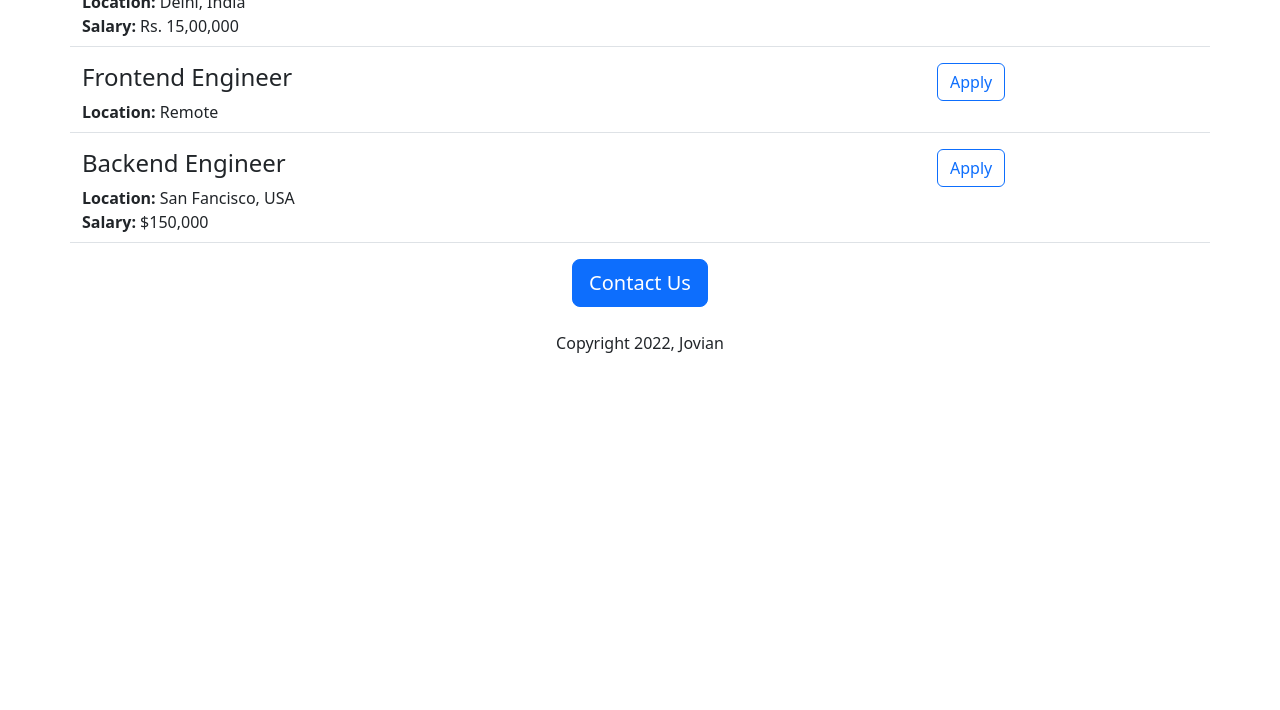
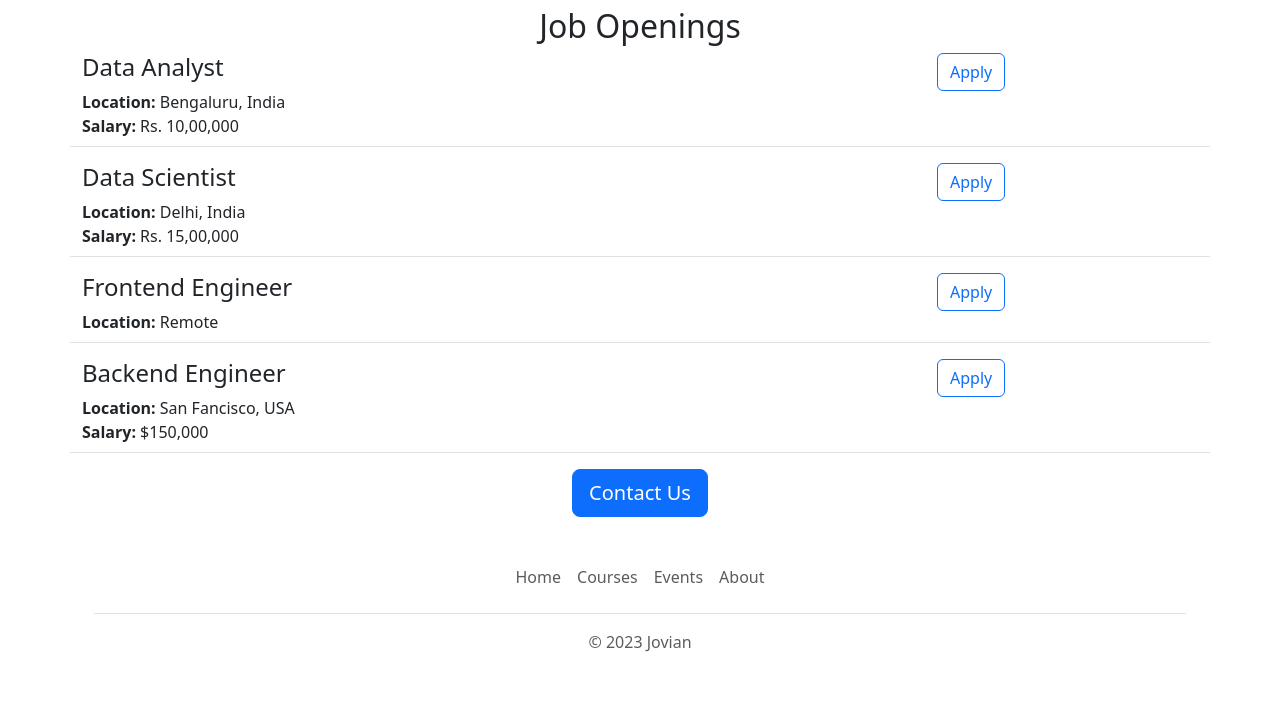
Before and after one commit to matt-gorkowski/jovian-careers-website-v2, a Flask app: page / in a window 1280 px wide. Shown: the part 873-1583 px from the top of the page. Before the commit the page ends 1226 px from the top, so only its background shows below. Run offline with Flask 3, Linux system fonts and the light colour scheme.

Commit message:
Updated functionality and assets

```diff
--- /dev/null
+++ b/templates/footer.html
@@ -0,0 +1,11 @@
+<div class="container">
+  <footer class="py-3 my-4">
+    <ul class="nav justify-content-center border-bottom pb-3 mb-3">
+      <li class="nav-item"><a href="https://jovian.ai" class="nav-link px-2 text-body-secondary">Home</a></li>
+      <li class="nav-item"><a href="https://jovian.ai/learn" class="nav-link px-2 text-body-secondary">Courses</a></li>
+      <li class="nav-item"><a href="https://jovian.ai/events" class="nav-link px-2 text-body-secondary">Events</a></li>
+      <li class="nav-item"><a href="https://jovian.ai/about" class="nav-link px-2 text-body-secondary">About</a></li>
+    </ul>
+    <p class="text-center text-body-secondary">&copy; 2023 Jovian</p>
+  </footer>
+</div>
--- a/templates/home.html
+++ b/templates/home.html
@@ -4,33 +4,40 @@
     <title>{{company_name}} Careers</title>
     <meta charset="utf-8">
     <meta name="viewport" content="width=device-width, initial-scale=1">
-      <link href="https://cdn.jsdelivr.net/npm/bootstrap@5.3.2/dist/css/bootstrap.min.css" rel="stylesheet" integrity="sha384-T3c6CoIi6uLrA9TneNEoa7RxnatzjcDSCmG1MXxSR1GAsXEV/Dwwykc2MPK8M2HN" crossorigin="anonymous">
+    <link href="https://cdn.jsdelivr.net/npm/bootstrap@5.3.2/dist/css/bootstrap.min.css" rel="stylesheet" integrity="sha384-T3c6CoIi6uLrA9TneNEoa7RxnatzjcDSCmG1MXxSR1GAsXEV/Dwwykc2MPK8M2HN" crossorigin="anonymous">
     <style>
       #banner {
-        height: 360px;
+        height: 400px;
         width: 100%;
         object-fit: cover;
+        margin-bottom: 16px;
       }
     </style>
   </head>
   <body>
+    {% include 'nav.html' %}
+    <img class="img-fluid" id="banner" src="https://bb960837-5140-4667-a367-7e8dffc9507e-00-3g7ucaqm2t5r4.global.replit.dev/static/banner.jpg">
     <div class="container">
-      <h1 class="text-center mt-2 mb-4">Jovian Careers</h1>
-      <img class="img-fluid" id="banner" src="https://jovian-carrers--mattgorkowski.repl.co/static/banner.jpg">
-      <p>Hello there, you'll learn about the job openings at Jovian here.</p>
-      <h2 class="text-center">About Jovian</h2>
-      <p class="lead">Lorem ipsum dolor sit amet, consectetur adipiscing elit, sed do eiusmod tempor incididunt ut labore et dolore magna aliqua. Ut enim ad minim veniam, quis nostrud exercitation ullamco laboris nisi ut aliquip ex ea commodo consequat. Duis aute irure dolor in reprehenderit in voluptate velit esse cillum dolore eu fugiat nulla pariatur. Excepteur sint occaecat cupidatat non proident, sunt in culpa qui officia deserunt mollit anim id est laborum.</p>
+      <h1 class="text-center mt-2 mb-4">{{company_name}} Careers</h1>
+      <div class="row" style="margin-bottom:16px;">
+        <div class="col-md-6">
+          <p class="lead">Lorem ipsum dolor sit amet, consectetur adipiscing elit, sed do eiusmod tempor incididunt ut labore et dolore magna aliqua. Ut enim ad minim veniam, quis nostrud exercitation ullamco laboris nisi ut aliquip ex ea commodo consequat. Duis aute irure dolor in reprehenderit in voluptate velit esse cillum dolore eu fugiat nulla pariatur. Excepteur sint occaecat cupidatat non proident, sunt in culpa qui officia deserunt mollit anim id est laborum.</p>
+        </div>
+        <div class="d-none d-md-block col-md-6">
+          <img src="/static/people.jpg" style="height:320px;border-radius:4px; "
+        </div>
+      </div>
       <h2 class="text-center mt-2">Job Openings</h2>
-      <p>
+      <div>
         {% for job in jobs %}
           {% include 'jobitem.html' %}
         {% endfor %}
-      </p>
+      </div>
       <div class="text-center">
-        <button class="btn btn-primary btn-lg"  >Contact Us</button>
-        <p class="mt-4">Copyright 2022, Jovian</p>
+        <a href="mailto:hello@jovian.ai?subject=Question%20about%20job%20openings&body=My%20name%3A%20%3CYour%20Name%20Here%3E%0D%0A%0D%0AMy%20question%3A%20%3CYour%20Question%20Here%3E" class="btn btn-primary btn-lg">Contact Us</a>
       </div>
     </div>
+    {% include 'footer.html' %}
   </body>
 
 </html>
--- a/templates/jobitem.html
+++ b/templates/jobitem.html
@@ -11,6 +11,6 @@
     {% endif %}
   </div>
   <div class="col-3">
-    <button type="button" class="btn btn-outline-primary">Apply</button>
+    <a href="mailto:hello@jovian.ai?subject=Applicaiton for {{job['title']}}" type="button" class="btn btn-outline-primary">Apply</a>
   </div>
 </div>
--- /dev/null
+++ b/templates/nav.html
@@ -0,0 +1,9 @@
+<nav class="navbar shadow-sm fixed-top bg-white">
+  <div class="container-fluid">
+    <a class="navbar-brand" href="#">
+      <img src="/static/logo.svg" alt="Logo" width="30" height="24" class="d-inline-block align-text-top">
+      Jovian
+    </a>
+  </div>
+</nav>
+<div style="height:56px"></div>
```
Also changed, not shown: static/logo.svg (added), 1 other file.
